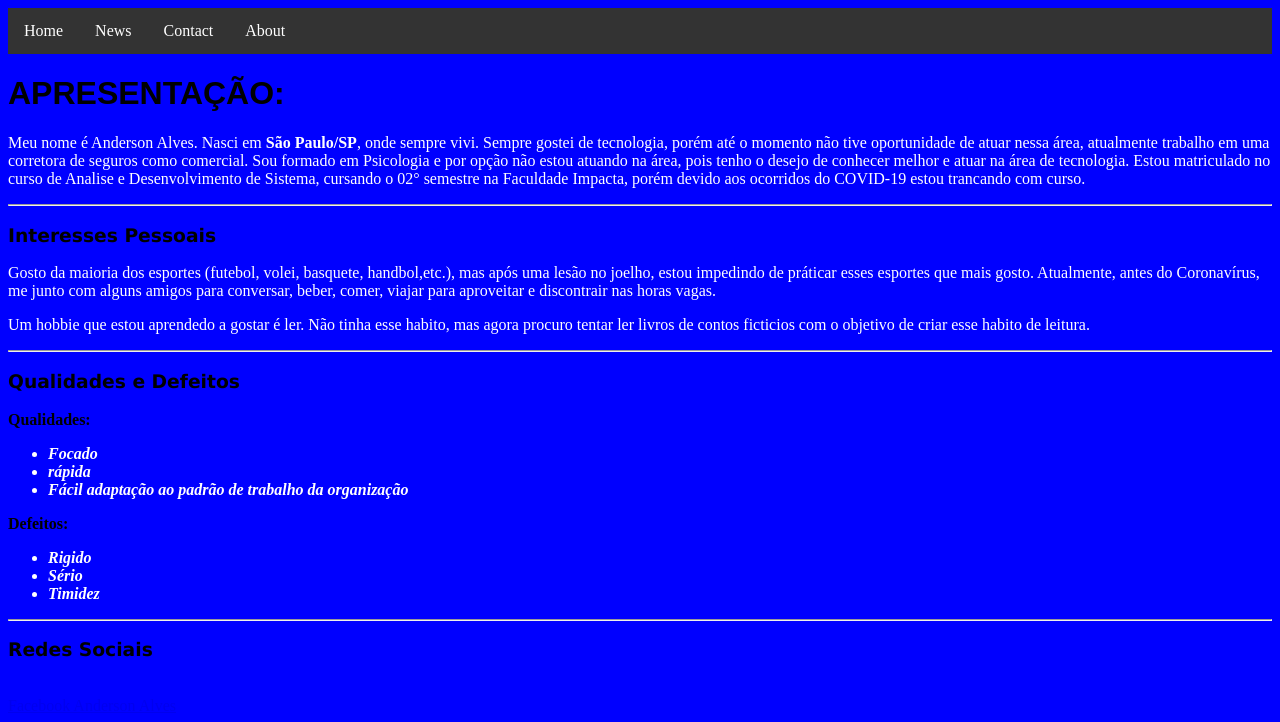
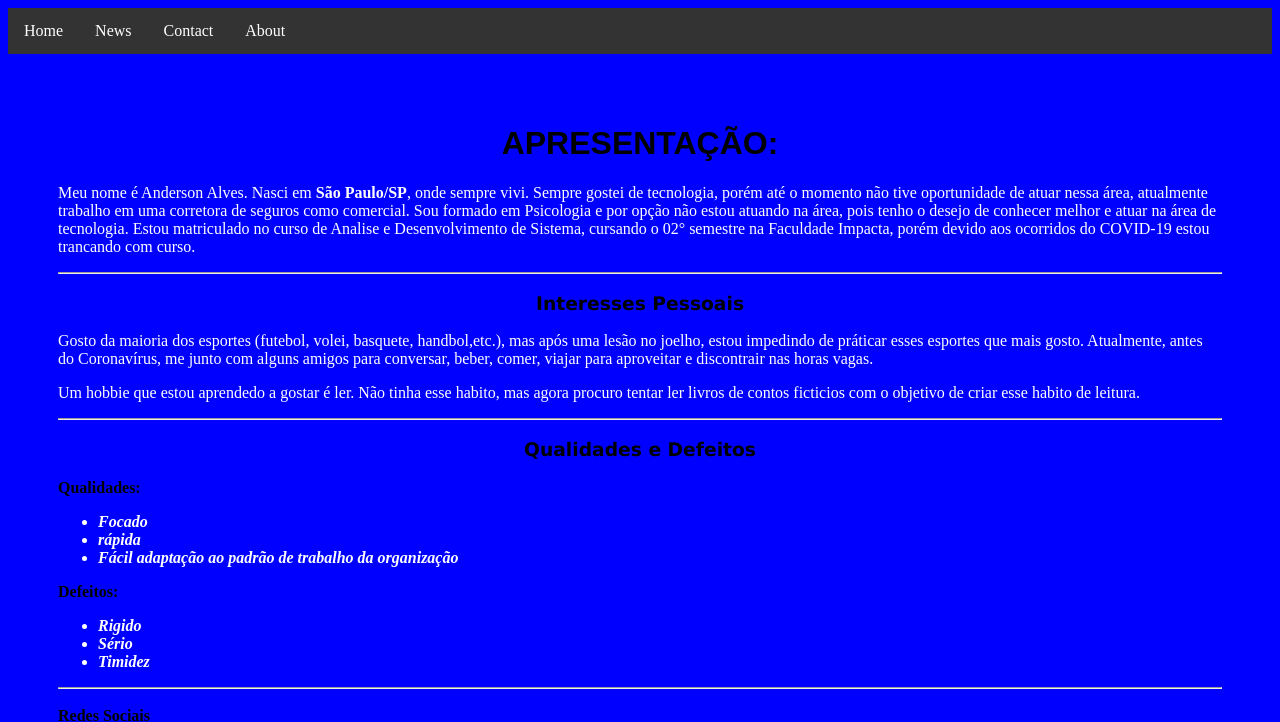
Before and after one commit to andersonpmv/cv, a plain HTML site: page index.html in a window 1280 px wide. Shown: the top 722 px of the page. Drawn offline with Linux system fonts and the light colour scheme.

Commit message:
atualizações

```diff
--- a/index.html
+++ b/index.html
@@ -1,8 +1,13 @@
 <!DOCTYPE html>
 <html>
 	<head>
+
+		<meta charset="utf-8">
+		<meta name="viewport" content="width=device-width, initial-scale=1">
+		<link rel ="stylesheet" type="text/css" href="style.css">
+
 		<title>Anderson Alves da Silva, 26 anos</title>
-		<link rel ="stylesheet" type="text/css" href="style.css">
+
 	</head>
 	<body style="background-color:blue">
 		<div class="navbar">
@@ -10,17 +15,22 @@
                 <li><a class="active" href="#home">Home</a></li>
                 <li><a href="#news">News</a></li>
                 <li><a href="#contact">Contact</a></li>
-                <li><a href="about">About</a></li>
+                <li><a href="#about">About</a></li>
             </ul>
-        </div>
-		<h1 style="background-color:Blue; font-family:arial" title="Apresentação sobre Anderson Alves;">APRESENTAÇÃO:</h1>
+		</div>
+
+		<div class="main">
+		<h1 style="background-color:Blue; font-family:arial; text-align: center;" title="Apresentação sobre Anderson Alves;">
+			APRESENTAÇÃO:
+		</h1>
 
 		<p style="color: white;">Meu nome é Anderson Alves. Nasci em <b>São Paulo/SP</b>, onde sempre vivi. Sempre gostei de tecnologia, porém até o momento não tive oportunidade de atuar nessa área, atualmente trabalho em uma corretora de seguros como comercial. Sou formado em Psicologia e por opção não estou atuando na área, pois tenho o desejo de conhecer melhor e atuar na área de tecnologia. Estou matriculado no curso de Analise e Desenvolvimento de Sistema, cursando o 02° semestre na Faculdade Impacta, porém devido aos ocorridos do COVID-19 estou trancando com curso.
 		</p>
 
 		<hr>
 
-		<h3 style="font-family:verdana">Interesses Pessoais
+		<h3 style="font-family:verdana; text-align: center;">
+			Interesses Pessoais
 		</h3>
 
 		<p style="color: white;">Gosto da maioria dos esportes (futebol, volei, basquete, handbol,etc.), mas após uma lesão no joelho, estou impedindo de práticar esses esportes que mais gosto. Atualmente, antes do Coronavírus, me junto com alguns amigos para conversar, beber, comer, viajar para aproveitar e discontrair nas horas vagas.
@@ -31,18 +41,21 @@
 
 		<hr>
 
-		<h3 style="font-family:verdana">Qualidades e Defeitos
+		<h3 style="font-family:verdana; text-align: center;">
+			Qualidades e Defeitos
 		</h3>
-		<b>Qualidades:</b>
+
+		<b>Qualidades:
 
 		<ul style="color: white;">
 			<li><i><b>Focado</b></i></li>
 			<li><i><b> rápida</b></i></li>
 			<li><i><b>Fácil adaptação ao padrão de trabalho da organização</b></i></li>
 
+		</ul>
 
-		</ul>
-		<b>Defeitos:</b>
+		<b>Defeitos:
+
 		<ul style="color: white;">
 			<li><i><b>Rigido</b></i></li>
 			<li><i><b>Sério</b></i></li>
@@ -51,7 +64,8 @@
 
 		<hr>
 
-		<h3 style="font-family:verdana">Redes Sociais
+		<h3 style="font-family:verdana; text-align: center;"></h3>
+			Redes Sociais
 		</h3>
 
 <br><a href="https://www.facebook.com/anderson.alves.31508" target="_blanck" >Facebook Anderson Alves</a></br>
@@ -59,7 +73,6 @@
 
 <br><img src="https://media-exp1.licdn.com/dms/image/C4D1BAQF-Jq2YN5zejw/company-background_10000/0?e=2159024400&v=beta&t=_wQRMzvN249YhuizNWJvxHlPg1s4b0Vx8x6nHnDS03k" witdth="200" height="200"><br>
 
-
-
+	</div>
 	</body>
 </html>
--- a/style.css
+++ b/style.css
@@ -22,3 +22,10 @@
 .navbar li a:hover {
     background-color: #111111;
   }
+  .main {
+    flex-direction: column;
+    margin: 20px;
+    border: 5px;
+    padding: 30px;
+
+  }
```
